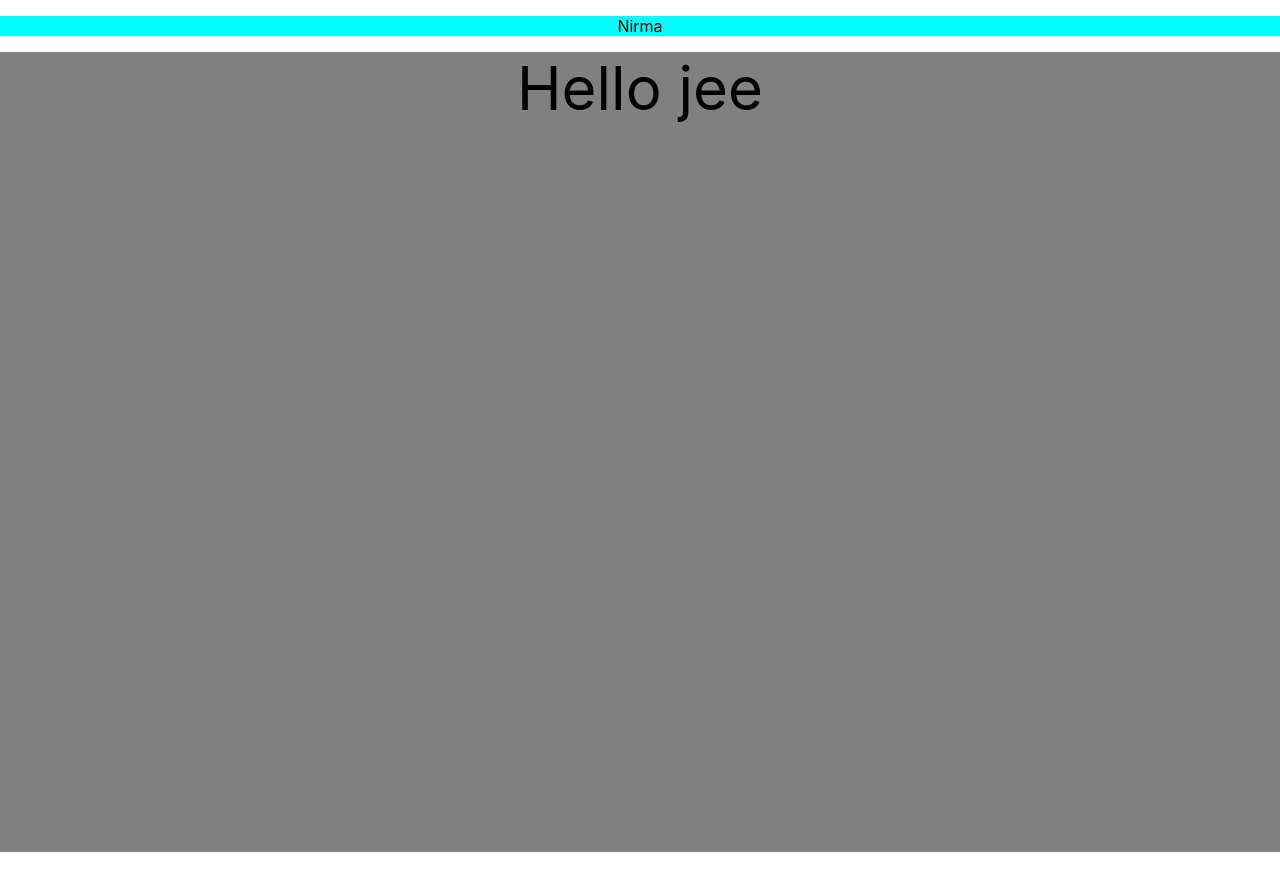
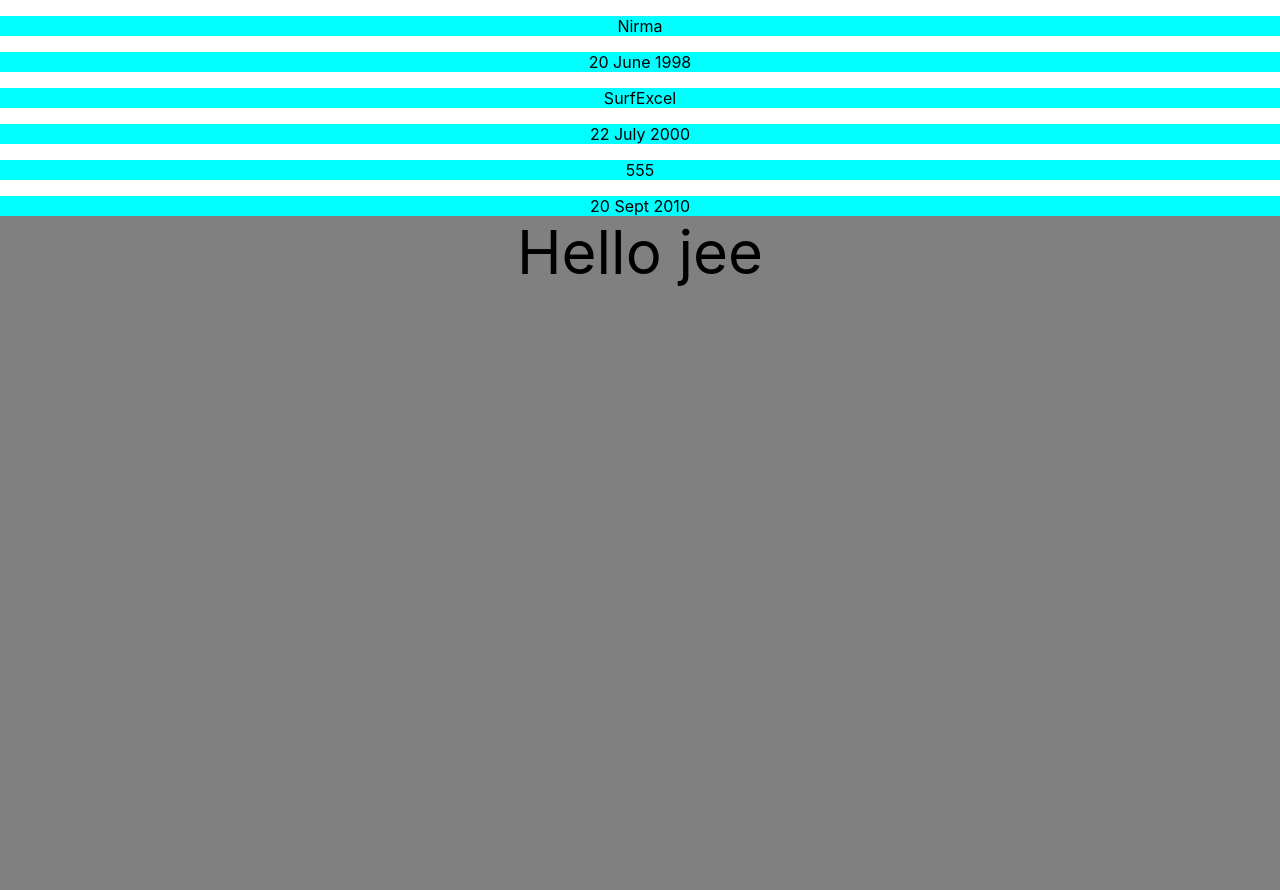
Before and after one commit to kondekarshubham123/Webdev-demoshopapp, a React (Create React App) app: page / in a window 1280 px wide. Shown: the top 890 px of the page. Before the commit the page ends 852 px from the top, so only its background shows below. Built offline with nearby package versions, Linux system fonts and the light colour scheme.

Commit message:
Send data using props

```diff
--- a/src/App.js
+++ b/src/App.js
@@ -1,11 +1,21 @@
 import './App.css';
 import Item from './components/Item';
+import ItemDate from './components/ItemDate';
 
 function App() {
   return (
     <div>
-      <Item></Item>
+      <Item name="Nirma"></Item>
+      <ItemDate day="20" month="June" year="1998"></ItemDate>
+
+      <Item name="SurfExcel"></Item>
+      <ItemDate day="22" month="July" year="2000"></ItemDate>
+
+      <Item name="555"></Item>
+      <ItemDate day="20" month="Sept" year="2010"></ItemDate>
+
       <div className="App">Hello jee</div>
+
     </div>
   );
 }
--- a/src/components/Item.js
+++ b/src/components/Item.js
@@ -1,7 +1,8 @@
 import './Item.css'
 
-function Item() {
-    return (<p className="nirma">Nirma</p>);
+function Item(props) {
+    const itemName = props.name;
+    return (<p className="nirma">{itemName}</p>);
 }
 
 export default Item;
--- /dev/null
+++ b/src/components/ItemDate.css
@@ -0,0 +1,4 @@
+.mfg-date {
+    text-align: center;
+    background-color: aqua;
+}
--- /dev/null
+++ b/src/components/ItemDate.js
@@ -0,0 +1,16 @@
+import './ItemDate.css'
+
+function ItemDate(props) {
+    const day = props.day;
+    const month = props.month;
+    const year = props.year;
+    return (
+        <div className='mfg-date'>
+            <span> {day}   </span>
+            <span> {month} </span>
+            <span> {year} </span>
+        </div>
+    )
+}
+
+export default ItemDate;
```
